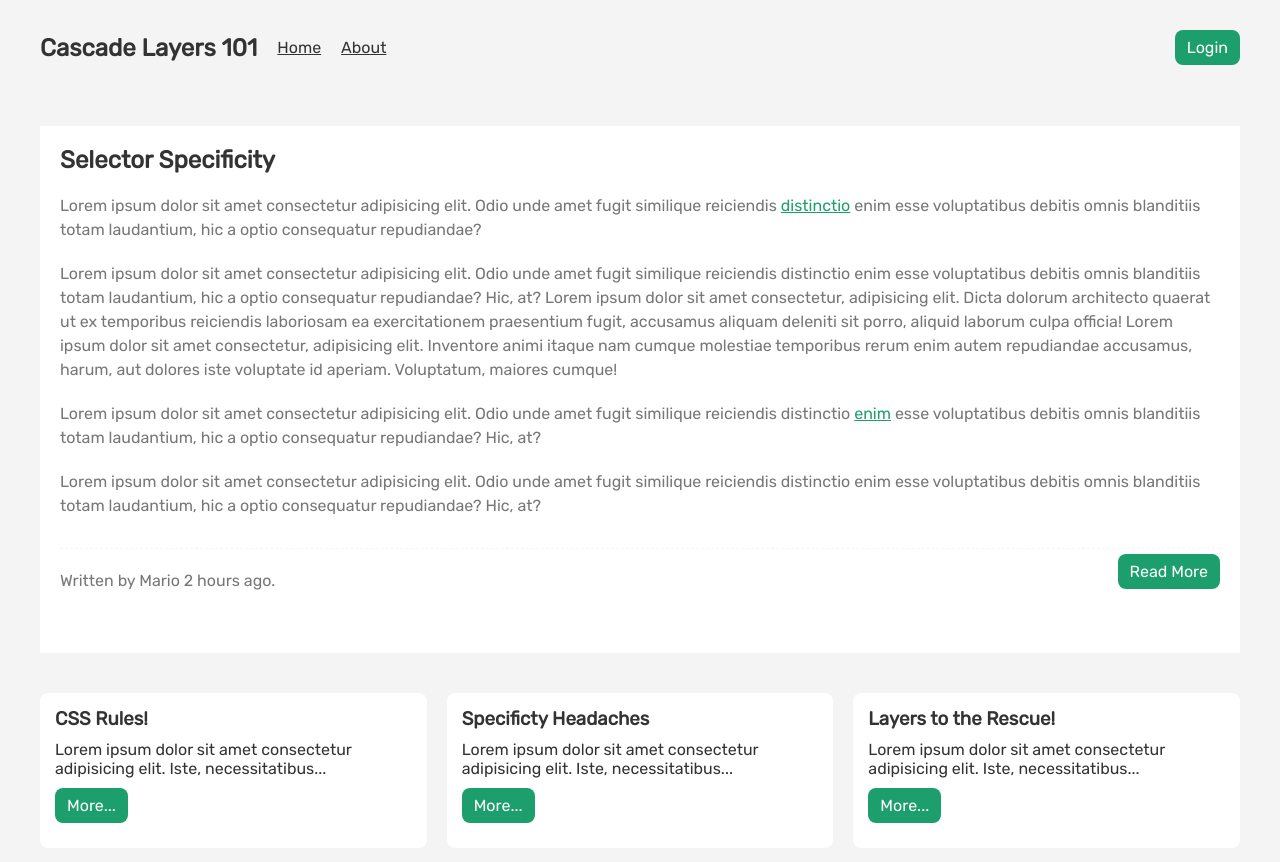
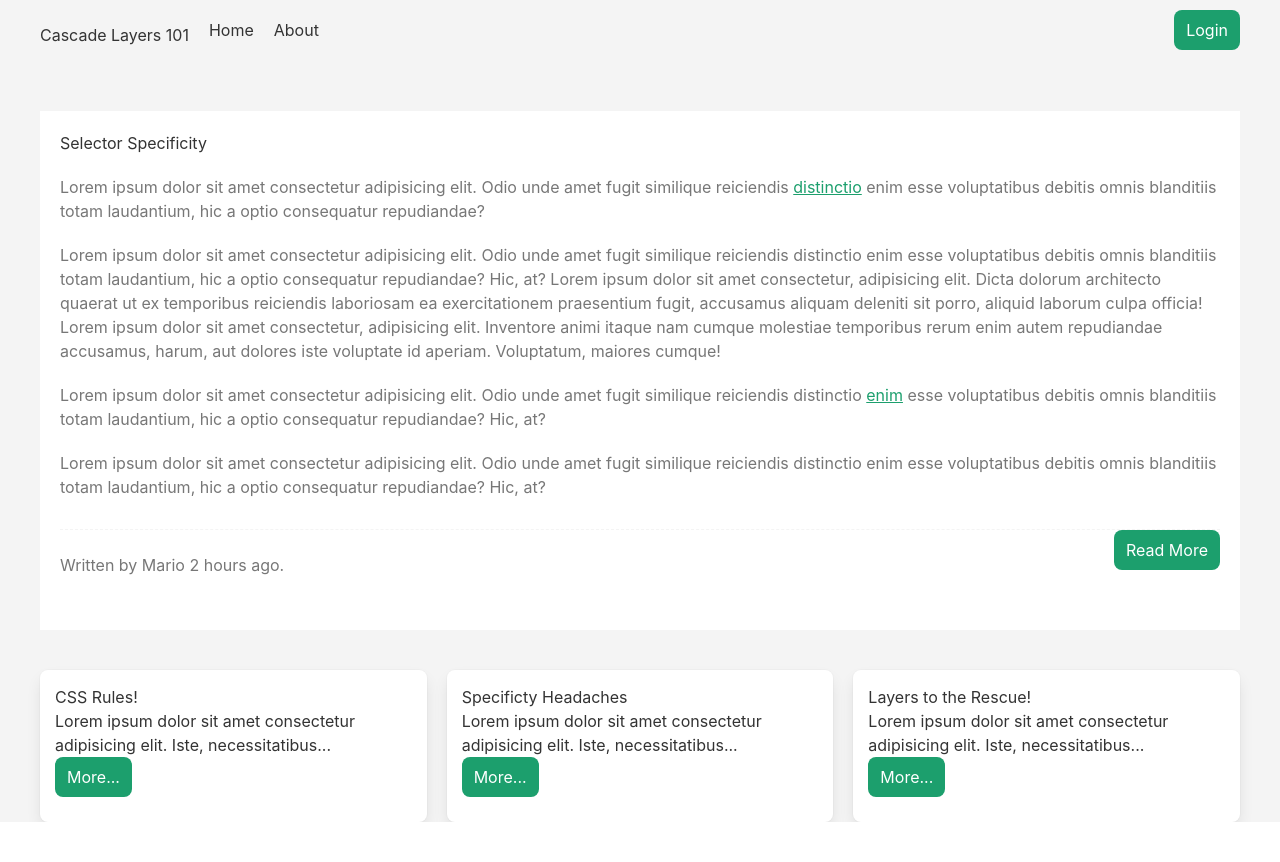
Before and after one commit to SinisaVukmirovic/Cascade-Layers-CSS, a plain HTML site: page index.html in a window 1280 px wide. After the commit the page ends 822 px from the top, so only its background shows below. Drawn offline with nearby package versions, Linux system fonts and the light colour scheme.

Commit message:
Importing different style sheets and 3rd party libs

```diff
--- a/index.html
+++ b/index.html
@@ -8,7 +8,9 @@
     <link rel="preconnect" href="https://fonts.googleapis.com">
     <link rel="preconnect" href="https://fonts.gstatic.com" crossorigin>
     <link href="https://fonts.googleapis.com/css2?family=Rubik&display=swap" rel="stylesheet">
-    <link rel="stylesheet" href="./styles/part-3.css">
+    <!-- <link rel="stylesheet" href="./styles/part-1-2.css"> -->
+    <!-- <link rel="stylesheet" href="./styles/part-3.css"> -->
+    <link rel="stylesheet" href="./styles/main.css">
 </head>
 
 <body>
--- /dev/null
+++ b/styles/components.css
@@ -0,0 +1,13 @@
+.card {
+  background: white;
+  border-radius: 8px;
+  padding: 15px;
+}
+.btn {
+  background: #1c9f6d;
+  color: #fff;
+  padding: 8px 12px;
+  border-radius: 8px;
+  text-decoration: none;
+  display: inline-block;
+}
--- /dev/null
+++ b/styles/content.css
@@ -0,0 +1,23 @@
+a, h1, h2, h3, p {
+  color: var(--default);
+}
+.main-content article a {
+  color: var(--primary);
+  background: transparent;
+  text-decoration: underline;
+}
+.main-content article p {
+  line-height: 1.5em;
+  color: #777;
+  margin-top: 20px;
+}
+.main-content article h2 {
+  margin-bottom: 20px;
+}
+article footer {
+  border-top: 1px dashed var(--secondary);
+  margin: 30px 0px;
+  display: flex;
+  align-items: center;
+  justify-content: space-between;
+}
--- /dev/null
+++ b/styles/layout.css
@@ -0,0 +1,24 @@
+.container {
+  max-width: 1200px;
+  margin: 0 auto;
+}
+.main-nav {
+  padding: 10px 0;
+  display: flex;
+  align-items: center;
+  gap: 20px;
+  border-bottom: 1px solid var(--secondary);
+}
+.main-nav a:last-child {
+  margin-left: auto;
+}
+article {
+  margin-top: 40px;
+  padding: 20px;
+  background: #fff;
+}
+.grid {
+  display: grid;
+  grid-template-columns: 1fr 1fr 1fr;
+  gap: 20px;
+}
--- /dev/null
+++ b/styles/main.css
@@ -0,0 +1,12 @@
+@layer reset, theme, bulma, layout, content, components, utility;
+
+/* importing different style sheets */
+/* order here doesn't matter if we defined order above in layer */
+@import "reset.css" layer(reset);
+@import "theme.css" layer(theme);
+@import "layout.css" layer(layout);
+@import "content.css" layer(content);
+@import "components.css" layer(components);
+@import "utils.css" layer(utility);
+/* importing a 3rd party layer */
+@import "https://cdn.jsdelivr.net/npm/bulma@0.9.4/css/bulma.min.css" layer(bulma);
--- /dev/null
+++ b/styles/reset.css
@@ -0,0 +1,9 @@
+body {
+  font-family: 'Rubik';
+  margin: 20px;
+  background: var(--secondary);
+}
+a, p, h1, h2, h3, section {
+  margin: 0 0 10px 0;
+  padding: 0;
+}
--- /dev/null
+++ b/styles/theme.css
@@ -0,0 +1,5 @@
+:root {
+  --primary: #1c9f6d;
+  --secondary: #f4f4f4;
+  --default: #333;
+}
--- /dev/null
+++ b/styles/utils.css
@@ -0,0 +1,12 @@
+.rounded {
+  border-radius: 8px;
+}
+.underlined {
+  text-decoration: underline;
+}
+.m-top {
+  margin-top: 40px;
+}
+.center{
+  text-align: center;
+}
```
